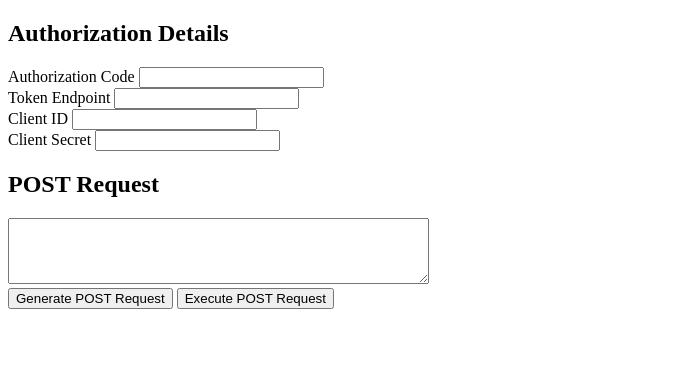
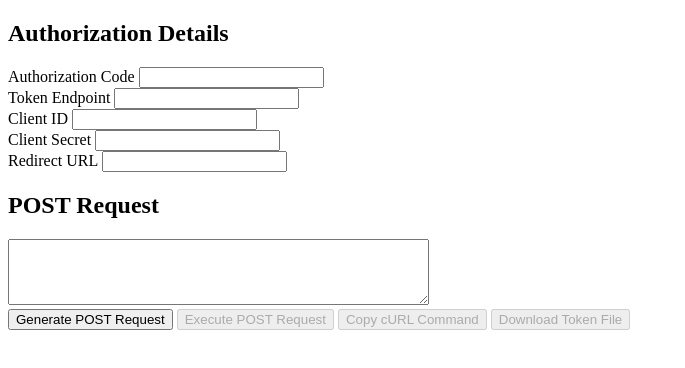
Before and after one commit to FriendsbaltCS/OAuth-Tools, a plain HTML site: page helper/redirect/index.html in a window 1280 px wide. Shown: the whole page, without its empty margins (0-685 px from the left). Drawn offline with Linux system fonts and the light colour scheme.

Commit message:
Add redirect field and button sequence

```diff
--- a/helper/redirect/index.html
+++ b/helper/redirect/index.html
@@ -17,12 +17,18 @@
 
         <label for="client-id">Client Secret</label>
         <input type="text" id="client-secret" name="client-secret"><br>
+
+        <label for="redirect-uri">Redirect URL</label>
+        <input type="text" id="redirect-uri" name="redirect-uri"><br>
+
     </section>
     <section>
         <h1>POST Request</h1>
         <textarea id="curl-command" rows="4" cols="50"></textarea><br>
         <button id="generate-post-request">Generate POST Request</button>
-        <button id="execute-post-request">Execute POST Request</button>
+        <button id="execute-post-request" disabled>Execute POST Request</button>
+        <button id="copy-curl-command" disabled>Copy cURL Command</button>
+        <button id="download-token-file" disabled>Download Token File</button>
     </section>
     <script src="./script/post-request.js"></script>
 </body>
```
